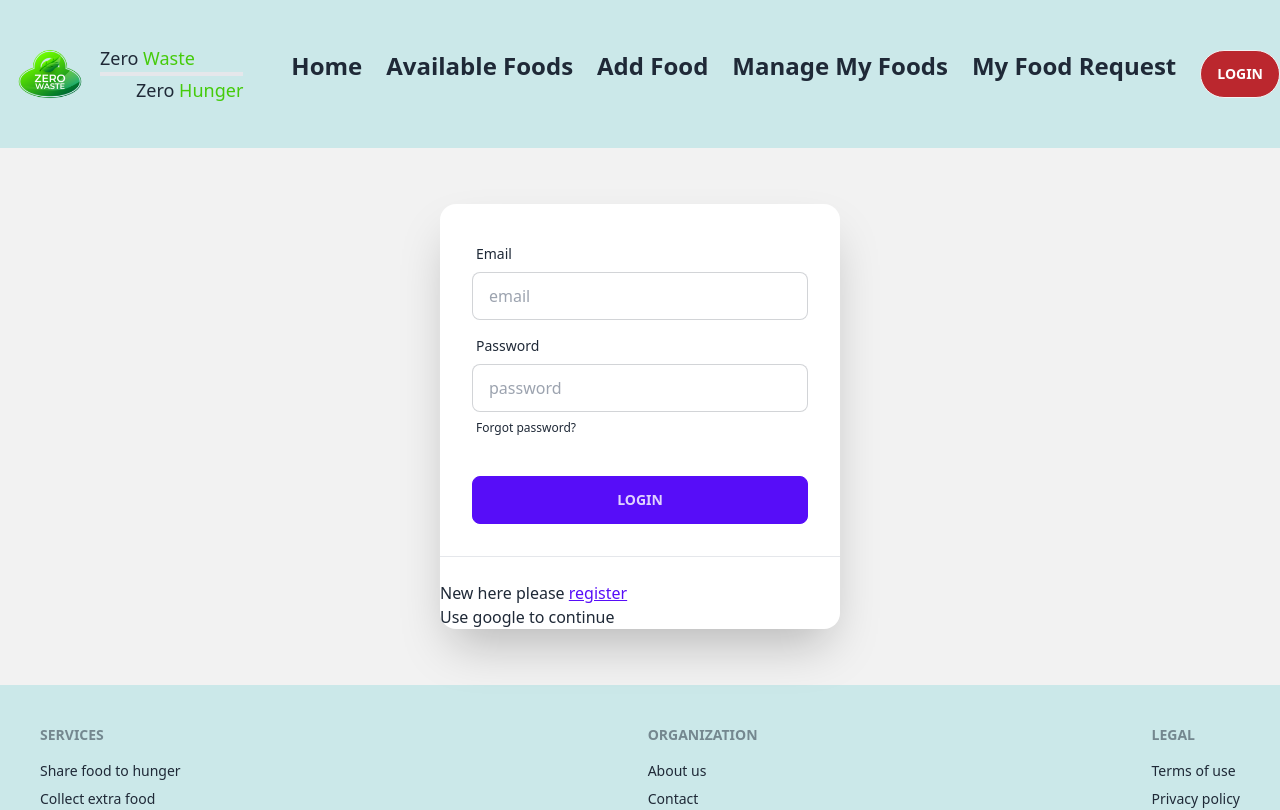
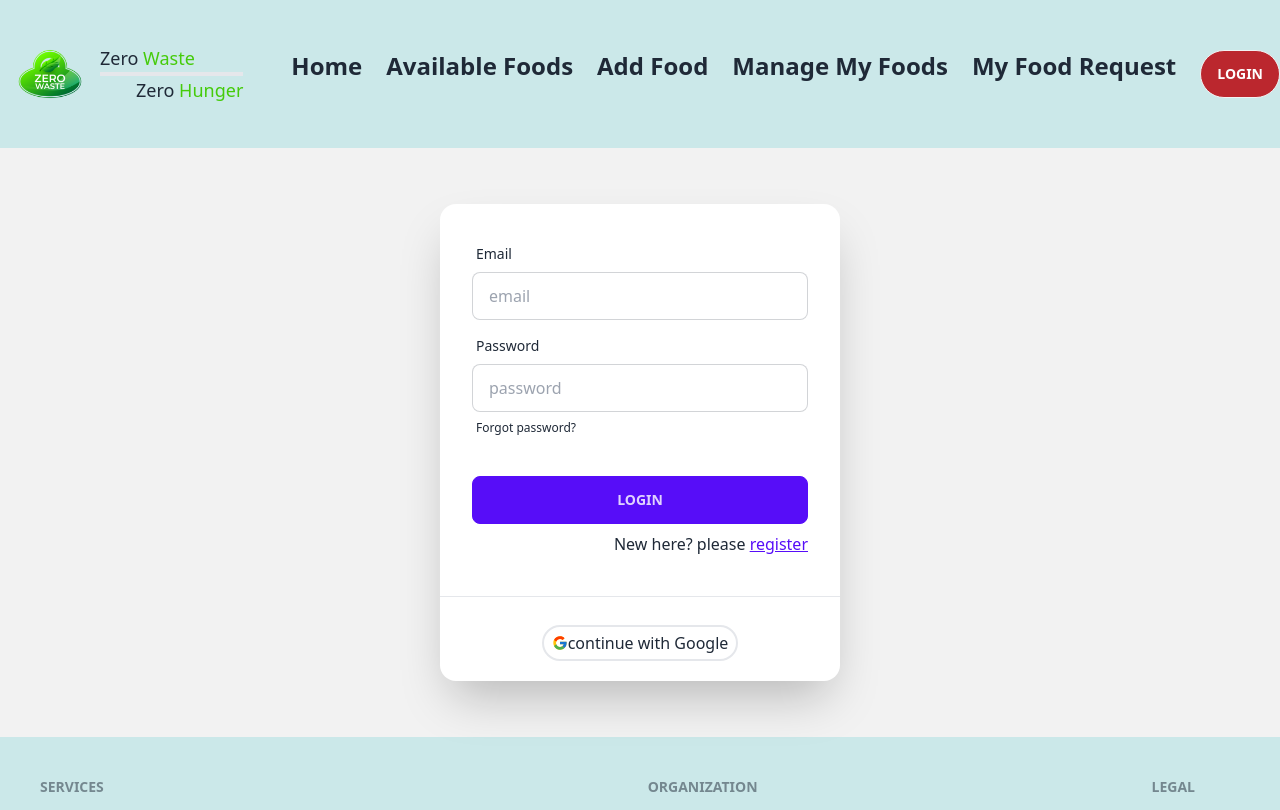
Before and after one commit to mdhanifbiswas27/Help-the--hunger, a React (Vite) app: page /Login in a window 1280 px wide. Shown: the top 810 px of the page. Built offline with nearby package versions, Linux system fonts and the light colour scheme.

Commit message:
Login form desing complete

```diff
--- a/src/Routes/Pages/LogIn/LogIn.jsx
+++ b/src/Routes/Pages/LogIn/LogIn.jsx
@@ -1,4 +1,6 @@
 import { Link } from "react-router-dom";
+import { FcGoogle } from 'react-icons/fc';
+
 
 
 const LogIn = () => {
@@ -26,12 +28,18 @@ const LogIn = () => {
                             </div>
                             <div className="form-control mt-6">
                                 <button className="btn btn-primary">Login</button>
+                                <h1 className="text-right py-2">New here? please <Link to='/register'><button className="btn-link">register</button></Link></h1>
+
                             </div>
                         </form>
-                        <hr className=" py-3"></hr>
-                        <div>
-                            <h1>New here please <Link to='/register'><button className="btn-link">register</button></Link></h1>
-                            <p>Use google to continue</p>
+                        <hr className=" pt-2"></hr>
+                        <div className="flex justify-center py-5">
+                            <div className="flex items-center border-2 px-2 py-1 rounded-full">
+                                <p>
+                                   <FcGoogle></FcGoogle>
+                                </p>
+                                <p>continue with Google</p>
+                            </div>
                         </div>
                     </div>
                 </div>
```
